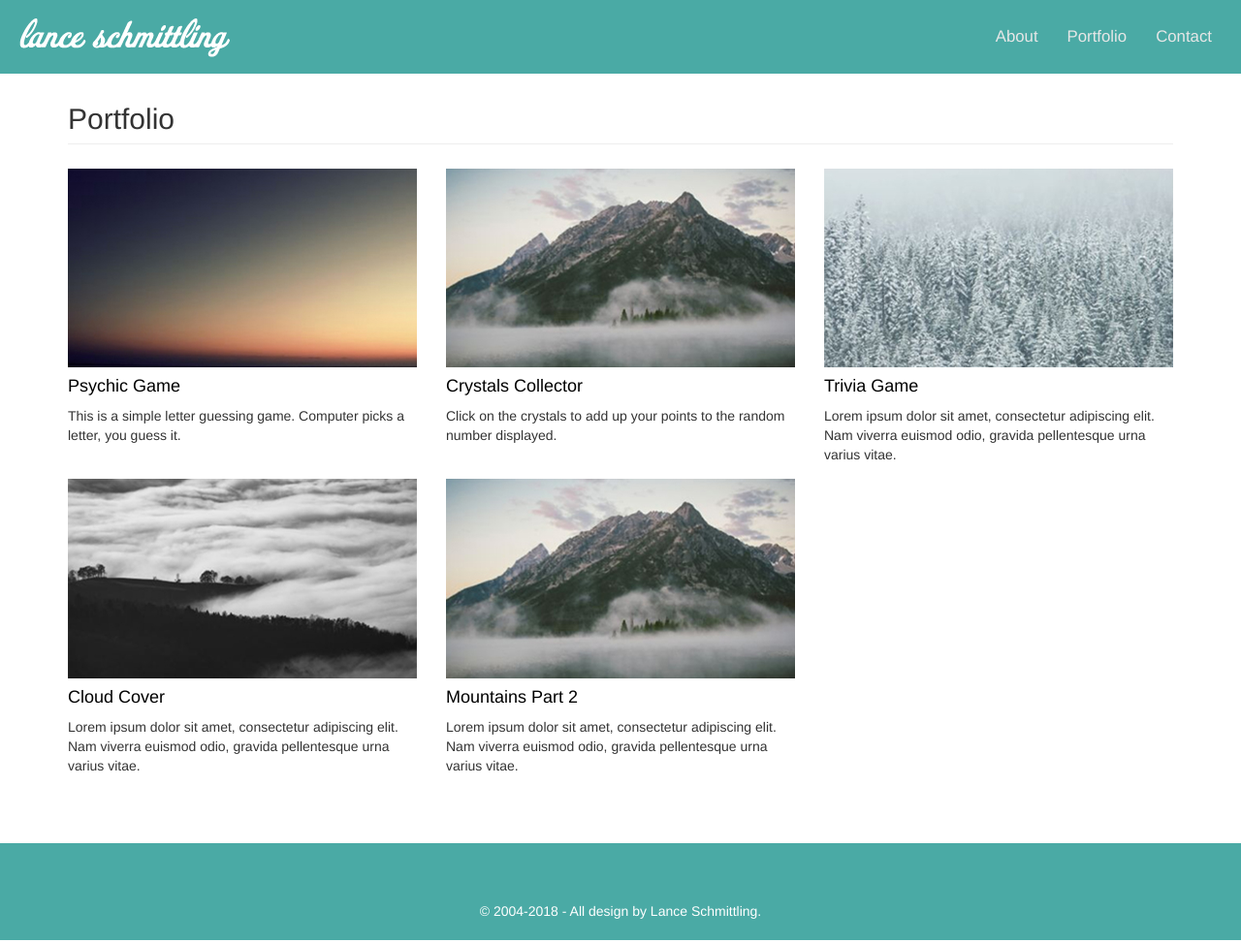
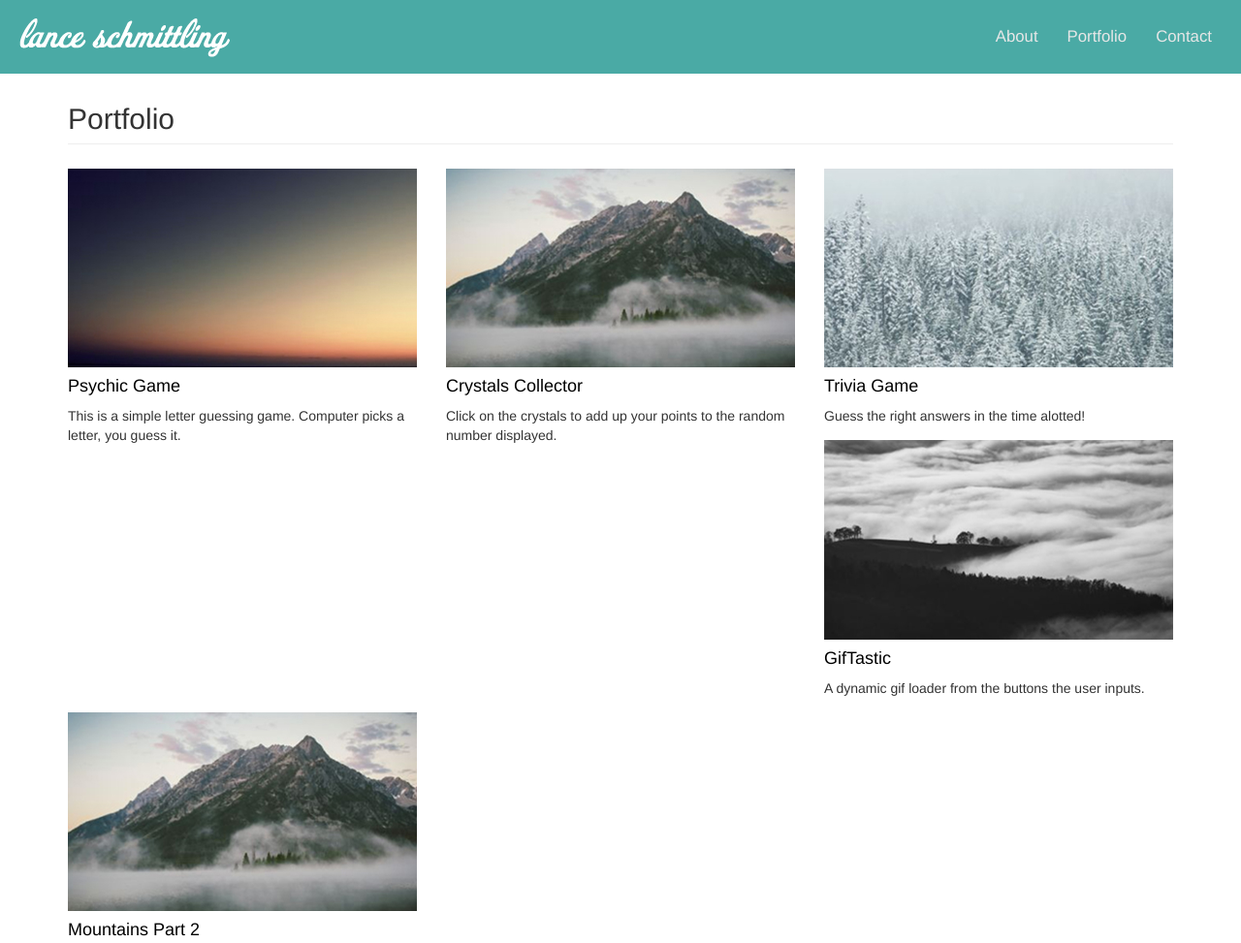
Before and after one commit to lancehenry/Bootstrap-Portfolio, a plain HTML site: page portfolio.html in a window 1280 px wide. Shown: the top 973 px of the page at 97% size. Drawn offline with nearby package versions, Linux system fonts and the light colour scheme.

Commit message:
Portfolio additions

```diff
--- a/portfolio.html
+++ b/portfolio.html
@@ -93,18 +93,16 @@
                 <h4>
                     <a href="https://lschmittling.github.io/TriviaGame/" target="_blank">Trivia Game</a>
                 </h4>
-                <p>Lorem ipsum dolor sit amet, consectetur adipiscing elit. Nam viverra euismod odio, gravida pellentesque urna
-                    varius vitae.</p>
+                <p>Guess the right answers in the time alotted!</p>
             </div>
             <div class="col-xs-12 col-sm-6 col-md-6 col-lg-4 portfolio-item">
-                <a href="#">
+                <a href="https://lschmittling.github.io/GifTastic/" target="_blank">
                     <img class="img-responsive" src="assets/images/img-4.jpg" alt="Cloud Cover">
                 </a>
                 <h4>
-                    <a href="#">Cloud Cover</a>
+                    <a href="https://lschmittling.github.io/GifTastic/" target="_blank">GifTastic</a>
                 </h4>
-                <p>Lorem ipsum dolor sit amet, consectetur adipiscing elit. Nam viverra euismod odio, gravida pellentesque urna
-                    varius vitae.</p>
+                <p>A dynamic gif loader from the buttons the user inputs.</p>
             </div>
             <div class="col-xs-12 col-sm-6 col-md-6 col-lg-4 portfolio-item">
                 <a href="#">
```
